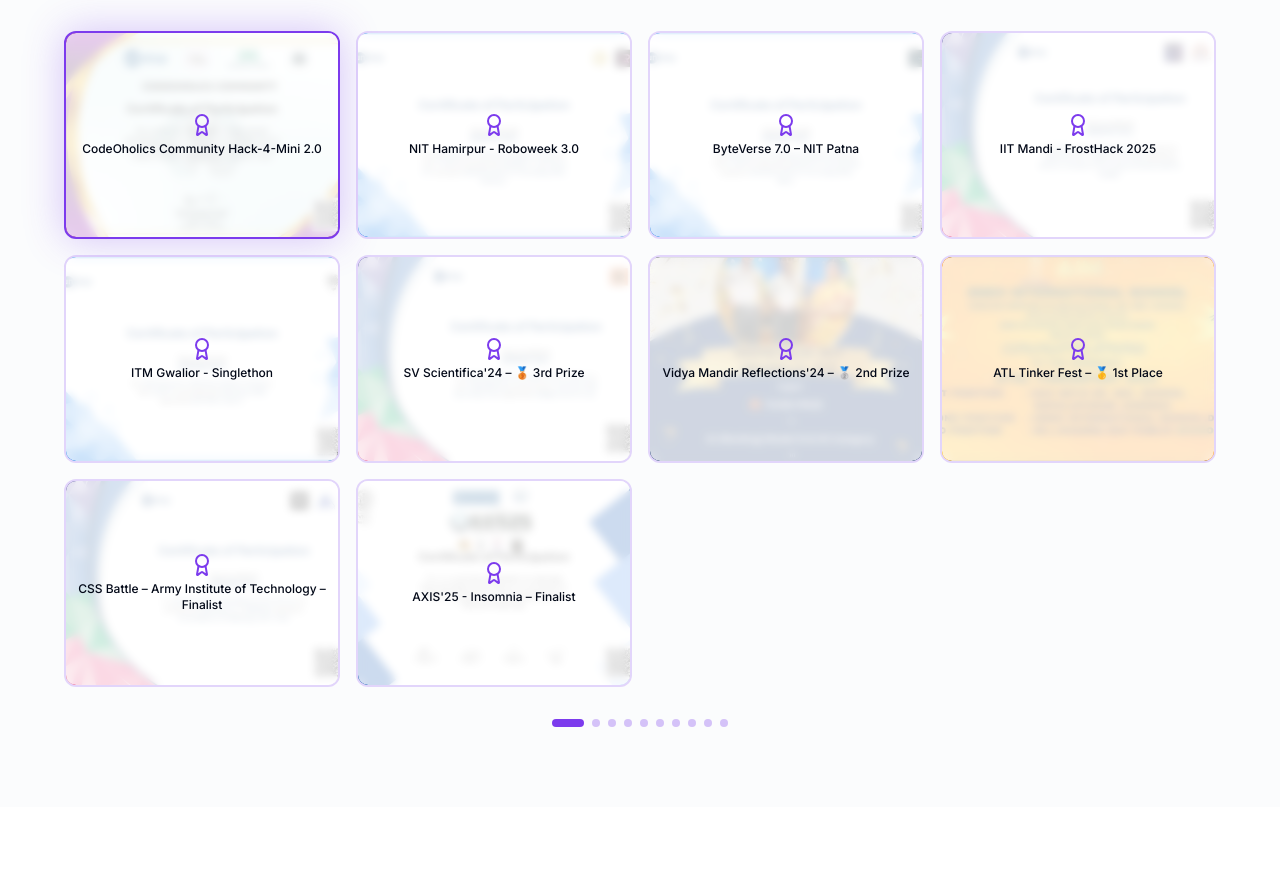
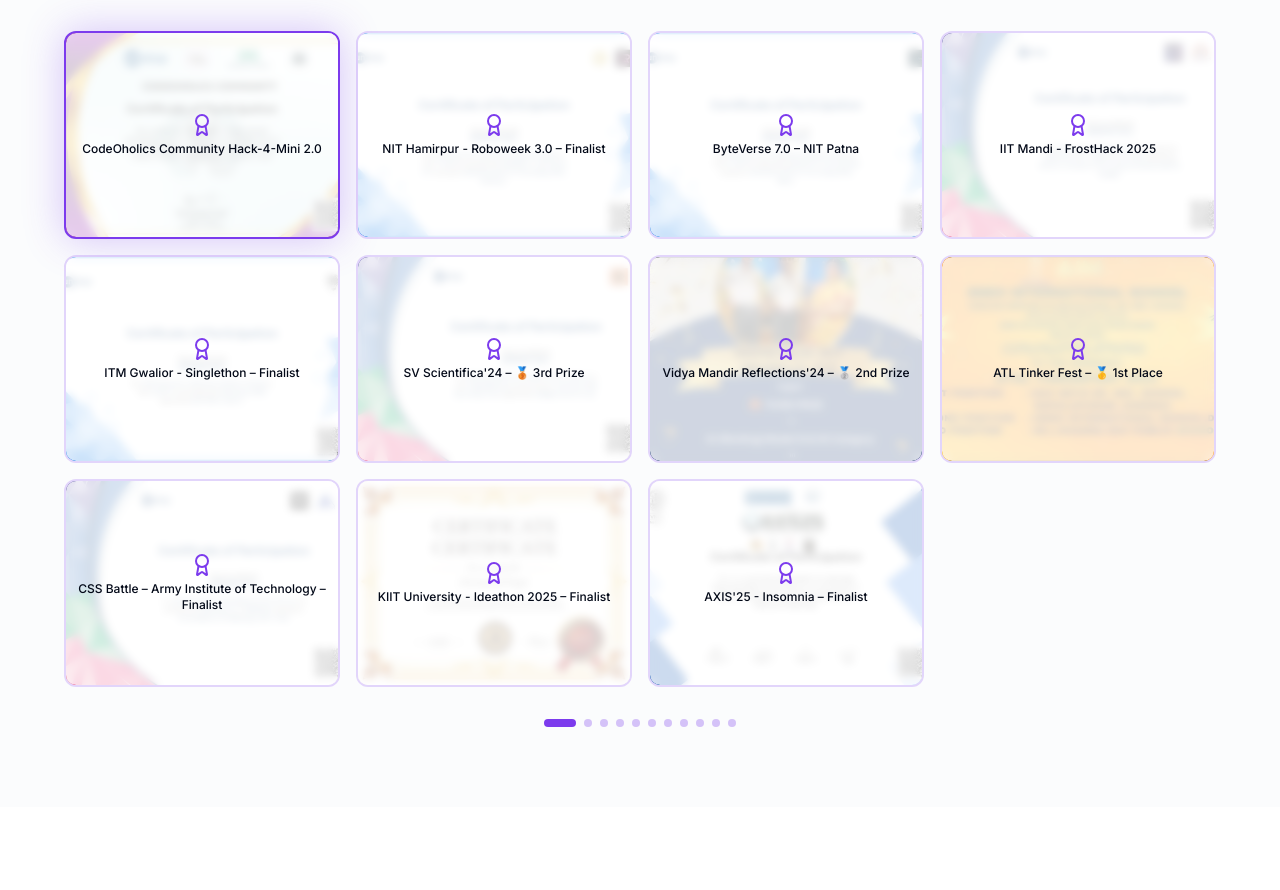
Before and after one commit to deepakraj-sys/deepak-creations-unleashed, a React (Vite) app: page / in a window 1280 px wide. Shown: the part 6893-7783 px from the top of the page. Built offline with nearby package versions, Linux system fonts and the light colour scheme.

Commit message:
Add achievements to portfolio
Added new achievements to the portfolio:
- NIT Hamirpur - Roboweek 3.0 (Finalist)
- ITM Gwalior - Singlethon
- KIIT University's Ideathon 2025

```diff
--- a/src/components/CertificatesSection.tsx
+++ b/src/components/CertificatesSection.tsx
@@ -16,10 +16,10 @@ const certificates = [
   },
   {
     id: 2,
-    title: "NIT Hamirpur - Roboweek 3.0",
+    title: "NIT Hamirpur - Roboweek 3.0 – Finalist",
     issuer: "National Institute of Technology, Hamirpur",
     image: "/lovable-uploads/9061fb39-c96d-484c-84c5-5fd029a6d9ef.png",
-    description: "Hackathon participation in Roboweek 3.0 organized by NIT Hamirpur"
+    description: "Finalist in Hackathon of Roboweek 3.0 organized by NIT Hamirpur"
   },
   {
     id: 3,
@@ -37,10 +37,10 @@ const certificates = [
   },
   {
     id: 5,
-    title: "ITM Gwalior - Singlethon",
+    title: "ITM Gwalior - Singlethon – Finalist",
     issuer: "ABV-IIITM, Gwalior",
     image: "/lovable-uploads/a1cc73fa-2ec7-4a11-955d-ef8350b68bfe.png",
-    description: "Hacksagon 2025 hackathon participation"
+    description: "Finalist in Hacksagon 2025 hackathon"
   },
   {
     id: 6,
@@ -72,6 +72,13 @@ const certificates = [
   },
   {
     id: 10,
+    title: "KIIT University - Ideathon 2025 – Finalist",
+    issuer: "KIIT University",
+    image: certificateImage,
+    description: "Finalist in Ideathon 2025 organized by KIIT University"
+  },
+  {
+    id: 11,
     title: "AXIS'25 - Insomnia – Finalist",
     issuer: "Visvesvaraiya National Institute of Technology",
     image: "/lovable-uploads/a4271ed1-8110-4d05-9ecb-0d65ead3ade3.png",
```
